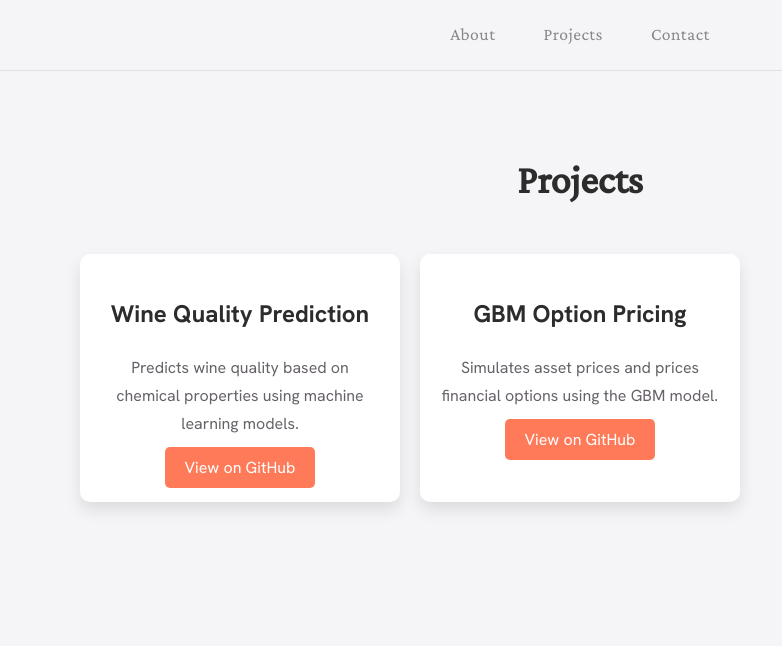
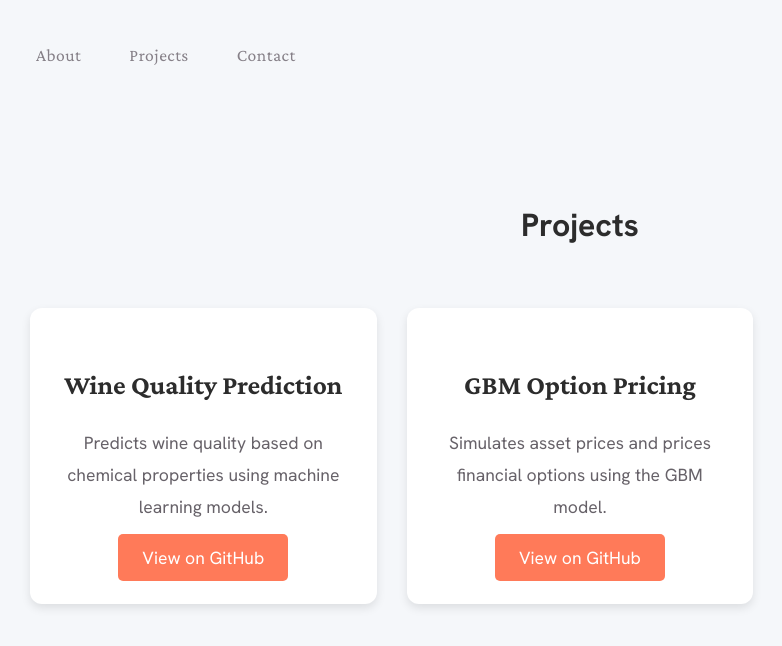
Before and after one commit to dylantirandaz/dylantirandaz.github.io, a plain HTML site: page projects.html in a window 1280 px wide. Shown: the whole page, without its empty margins (60-842 px from the left). Drawn offline with nearby package versions, Linux system fonts and the light colour scheme.

Commit message:
Update style.css

```diff
--- a/style.css
+++ b/style.css
@@ -1,41 +1,51 @@
-@import url('https://fonts.googleapis.com/css2?family=Crimson+Pro:ital,wght@200..900&family=Hanken+Grotesk:wght@100..900&family=IBM+Plex+Mono&display=swap');
+@import url('https://fonts.googleapis.com/css2?family=Crimson+Pro:wght@200..900&family=Hanken+Grotesk:wght@100..900&display=swap');
 
+/* Root Variables */
 :root {
     --header-font: "Crimson Pro", serif;
     --body-font: "Hanken Grotesk", sans-serif;
     --mono-font: "IBM Plex Mono", monospace;
-    --bg-color: #f5f5f7;
+    --bg-color: #f5f7fa;
     --text-dark: #2c2c2c;
     --text-body: #676269;
-    --text-nav: #88878b;
+    --text-nav: #868088;
     --text-light: #b2b2b5;
     --accent-color: #ff7a59;
-    --grey-600: #707070;
     --border-light: #e0e0e0;
 }
 
+/* Global Styles */
 body {
     font-family: var(--body-font);
     background-color: var(--bg-color);
     color: var(--text-dark);
     margin: 0;
     padding: 0;
-    line-height: 1.7;
+    line-height: 1.8;
+    overflow-x: hidden;
 }
 
-/* Navigation Styling */
+a {
+    text-decoration: none;
+    color: var(--accent-color);
+    transition: color 0.3s ease, transform 0.3s ease;
+}
+
+a:hover {
+    color: var(--text-dark);
+}
+
+/* Navigation */
 nav {
+    display: flex;
+    justify-content: space-between;
+    align-items: center;
+    padding: 1.5em 2em;
     background-color: transparent;
-    padding: 20px 0;
-    display: flex;
-    justify-content: center;
-    border-bottom: 1px solid var(--border-light);
 }
 
 nav ul {
     list-style: none;
-    padding: 0;
-    margin: 0;
     display: flex;
 }
 
@@ -45,85 +55,132 @@ nav ul li {
 
 nav ul li a {
     color: var(--text-nav);
-    text-decoration: none;
     font-family: var(--header-font);
     font-size: 1.1em;
     letter-spacing: 0.5px;
-    transition: color 0.3s ease, transform 0.3s ease;
+    transition: color 0.3s ease;
 }
 
 nav ul li a:hover {
     color: var(--text-dark);
-    transform: translateY(-3px);
+    transform: translateY(-2px);
 }
 
-/* Main Styling */
+/* Header / Hero */
+header {
+    text-align: center;
+    padding: 100px 0;
+    background-color: var(--bg-color);
+    background-image: url('your-background-image.jpg'); /* Add a subtle background image */
+    background-size: cover;
+    background-position: center;
+    color: var(--text-dark);
+}
+
+header h1 {
+    font-family: var(--header-font);
+    font-size: 4em;
+    margin-bottom: 20px;
+}
+
+header p {
+    font-size: 1.3em;
+    color: var(--text-light);
+    max-width: 700px;
+    margin: 0 auto;
+    line-height: 1.8;
+}
+
+/* Main Content Styling */
 main {
-    padding: 3em 2em;
-    max-width: 1000px;
+    padding: 4em 2em;
+    max-width: 1100px;
     margin: 0 auto;
     text-align: center;
 }
 
-h1 {
-    font-family: var(--header-font);
-    font-size: 2.5em;
-    color: var(--text-dark);
-    margin-bottom: 1em;
-}
-
-p {
-    font-size: 1.1em;
-    color: var(--text-body);
-    line-height: 1.75;
-}
-
+/* Projects Grid */
 .grid {
     display: grid;
-    grid-template-columns: repeat(auto-fill, minmax(250px, 1fr));
-    gap: 20px;
+    grid-template-columns: repeat(auto-fill, minmax(300px, 1fr));
+    gap: 30px;
+    padding: 2em 0;
 }
 
 .project-card {
     background-color: white;
-    padding: 20px;
-    border-radius: 10px;
-    box-shadow: 0 8px 16px rgba(0, 0, 0, 0.1);
+    padding: 30px;
+    border-radius: 12px;
+    box-shadow: 0 4px 10px rgba(0, 0, 0, 0.1);
     transition: transform 0.3s ease, box-shadow 0.3s ease;
 }
 
 .project-card:hover {
     transform: translateY(-5px);
-    box-shadow: 0 12px 24px rgba(0, 0, 0, 0.15);
+    box-shadow: 0 8px 20px rgba(0, 0, 0, 0.15);
 }
 
 .project-card h2 {
-    font-size: 1.5em;
-    color: var(--text-dark);
+    font-size: 1.7em;
+    margin-bottom: 15px;
+    font-family: var(--header-font);
 }
 
 .project-card p {
-    font-size: 1em;
+    font-size: 1.1em;
     color: var(--text-body);
-    margin-bottom: 1em;
+    margin-bottom: 20px;
 }
 
+/* Button Styles */
 .btn {
-    padding: 10px 20px;
+    padding: 12px 24px;
     background-color: var(--accent-color);
     color: white;
-    text-decoration: none;
+    font-size: 1.1em;
     border-radius: 5px;
-    transition: background-color 0.3s ease;
+    transition: background-color 0.3s ease, box-shadow 0.3s ease;
 }
 
 .btn:hover {
     background-color: #e66a48;
+    box-shadow: 0 4px 8px rgba(0, 0, 0, 0.1);
 }
 
+/* Contact Section */
+#contact {
+    padding: 4em 2em;
+    background-color: var(--bg-color);
+    color: var(--text-dark);
+    text-align: center;
+}
+
+#contact p {
+    font-size: 1.2em;
+}
+
+/* Footer */
+footer {
+    background-color: var(--text-nav);
+    color: white;
+    text-align: center;
+    padding: 30px 0;
+}
+
+footer p {
+    margin: 0;
+    font-size: 1em;
+}
+
+/* Responsive Adjustments */
 @media (max-width: 768px) {
     nav ul {
         flex-direction: column;
+        align-items: center;
+    }
+
+    header h1 {
+        font-size: 2.5em;
     }
 
     .grid {
```
